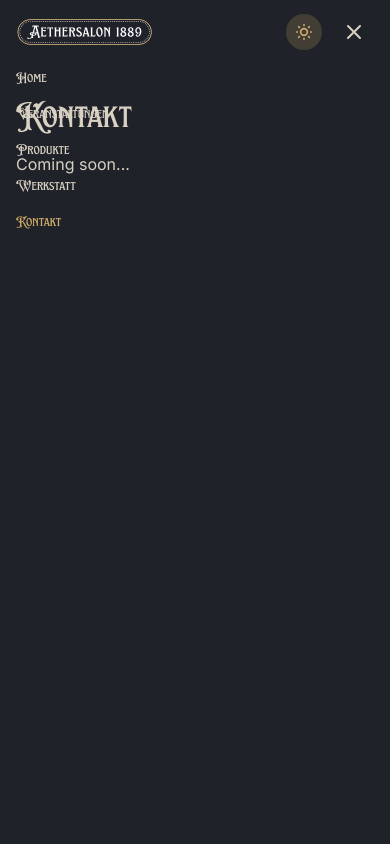
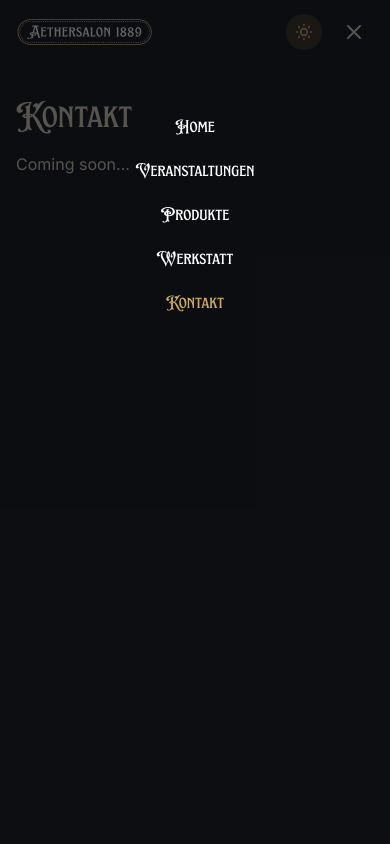
Before and after one commit to koernerclaudia/aethersalon, a React (Vite) app: page /contact in a window 390 px wide. Both pictures are taken after a click on the button 354 px from the left and 32 px from the top of the page. Shown: the top 844 px of the page. Built offline with nearby package versions, Linux system fonts and the light colour scheme.

Commit message:
feat: tweaks for mobile header/footer

```diff
--- a/src/components/Header.tsx
+++ b/src/components/Header.tsx
@@ -145,26 +145,39 @@ const Header: React.FC = () => {
         <AnimatePresence>
           {isMenuOpen && (
             <motion.div
-              initial={{ opacity: 0, height: 0 }}
-              animate={{ opacity: 1, height: 'auto' }}
-              exit={{ opacity: 0, height: 0 }}
-              className="lg:hidden mt-4 pb-4"
+              initial={{ opacity: 0 }}
+              animate={{ opacity: 1 }}
+              exit={{ opacity: 0 }}
+              className="lg:hidden fixed inset-0 bg-black/60 z-50"
+              onClick={() => setIsMenuOpen(false)}
             >
-              <div className="flex flex-col space-y-4">
+              <motion.div
+                initial={{ y: -10, opacity: 0 }}
+                animate={{ y: 0, opacity: 1 }}
+                exit={{ y: -10, opacity: 0 }}
+                transition={{ duration: 0.18 }}
+                className="relative z-60 flex items-start justify-center pt-28 px-6"
+                onClick={(e) => e.stopPropagation()}
+              >
+                <div className="w-full max-w-md bg-transparent">
+                  <div className="flex flex-col items-center space-y-4">
                     {navLinks.map((link) => (
                       <Link
                         key={link.path}
                         to={link.path}
-                    className={`text-sm font-heading transition-colors ${
+                        onClick={() => setIsMenuOpen(false)}
+                        className={`text-lg text-center font-heading transition-colors ${
                           location.pathname === link.path
                             ? 'text-brass'
-                        : 'text-dark-text dark:text-dark-text hover:text-brass'
+                            : 'text-white hover:text-brass'
                         }`}
                       >
                         {link.name}
                       </Link>
                     ))}
                   </div>
+                </div>
+              </motion.div>
             </motion.div>
           )}
         </AnimatePresence>
```
Also changed, not shown: public/Generated Image November 14, 2025 - 11_20AM.png (added). Lines whose indentation alone changed are shown as unchanged.
